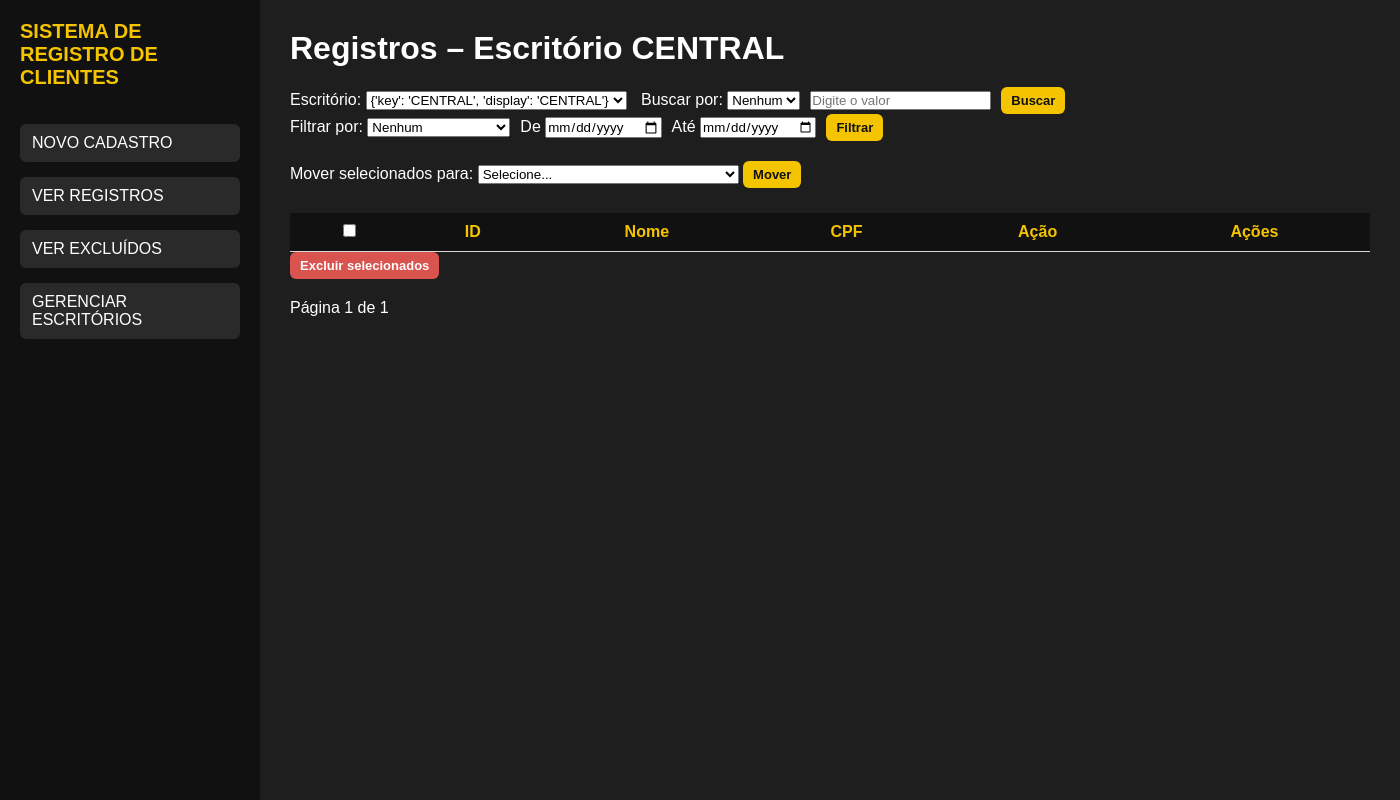
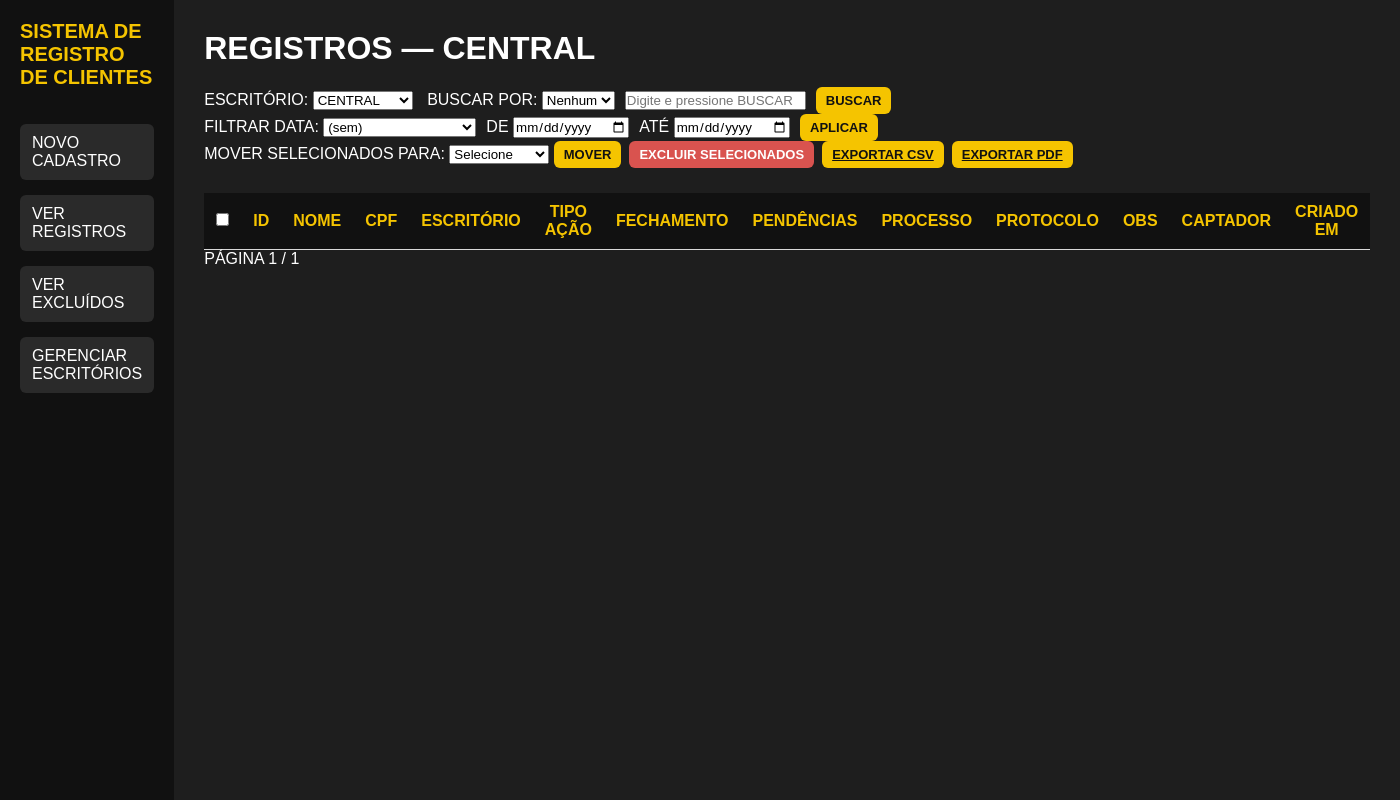
Before and after one commit to bponedev/REGISTRO-DE-CLIENTES, a Flask app: page /table in a window 1400 px wide. Run offline with Flask 3, Linux system fonts and the light colour scheme; tables that the repository leaves empty hold one stand-in row (values such as "Sample post"); data that the repository does not hold is empty.

Commit message:
Update table.html

```diff
--- a/templates/table.html
+++ b/templates/table.html
@@ -1,138 +1,122 @@
 {% extends "base.html" %}
 {% block content %}
+<h1>REGISTROS — {{ office }}</h1>
 
-<h1>Registros – Escritório {{ office }}</h1>
-
-<div class="filters">
-
-  <!-- Seleção de escritório -->
+<div class="controls-row">
   <form method="get" action="{{ url_for('table') }}" class="inline-form">
-    <label>Escritório:
+    <label>ESCRITÓRIO:
       <select name="office" onchange="this.form.submit()">
+        <option value="ALL" {% if office == 'ALL' %}selected{% endif %}>TODOS</option>
         {% for o in offices %}
-          <option value="{{ o }}" {% if o == office %}selected{% endif %}>{{ o }}</option>
+          <option value="{{ o.key }}" {% if o.key == office %}selected{% endif %}>{{ o.display }}</option>
         {% endfor %}
       </select>
     </label>
   </form>
 
-  <!-- Busca -->
-  <form method="get" action="{{ url_for('table') }}" class="inline-form">
+  <form id="searchForm" method="get" action="{{ url_for('table') }}" class="inline-form">
     <input type="hidden" name="office" value="{{ office }}">
-    <label>Buscar por:
+    <label>BUSCAR POR:
       <select name="filtro">
         <option value="">Nenhum</option>
-        <option value="nome" {% if filtro == 'nome' %}selected{% endif %}>Nome</option>
-        <option value="cpf" {% if filtro == 'cpf' %}selected{% endif %}>CPF</option>
-        <option value="id" {% if filtro == 'id' %}selected{% endif %}>ID</option>
+        <option value="nome" {% if filtro=='nome' %}selected{% endif %}>NOME</option>
+        <option value="cpf" {% if filtro=='cpf' %}selected{% endif %}>CPF</option>
+        <option value="id" {% if filtro=='id' %}selected{% endif %}>ID</option>
       </select>
     </label>
-
-    <input name="valor" placeholder="Digite o valor" value="{{ valor }}">
-    <button class="btn-small" type="submit">Buscar</button>
+    <input name="valor" placeholder="Digite e pressione BUSCAR" value="{{ valor }}">
+    <button class="btn-small" type="submit">BUSCAR</button>
   </form>
 
-  <!-- Filtros de data -->
-  <form method="get" action="{{ url_for('table') }}" class="inline-form">
+  <form id="dateForm" method="get" action="{{ url_for('table') }}" class="inline-form">
     <input type="hidden" name="office" value="{{ office }}">
-    <label>
-      Filtrar por:
+    <label>FILTRAR DATA:
       <select name="data_tipo">
-        <option value="">Nenhum</option>
-        <option value="data_fechamento" {% if data_tipo=='data_fechamento' %}selected{% endif %}>Data de fechamento</option>
-        <option value="data_protocolo" {% if data_tipo=='data_protocolo' %}selected{% endif %}>Data de protocolo</option>
+        <option value="">(sem)</option>
+        <option value="data_fechamento" {% if data_tipo=='data_fechamento' %}selected{% endif %}>DATA FECHAMENTO</option>
+        <option value="data_protocolo" {% if data_tipo=='data_protocolo' %}selected{% endif %}>DATA PROTOCOLO</option>
       </select>
     </label>
-
-    <label>De <input type="date" name="data_de" value="{{ data_de }}"></label>
-    <label>Até <input type="date" name="data_ate" value="{{ data_ate }}"></label>
-
-    <button class="btn-small" type="submit">Filtrar</button>
+    <label>DE <input type="date" name="data_de" value="{{ data_de }}"></label>
+    <label>ATÉ <input type="date" name="data_ate" value="{{ data_ate }}"></label>
+    <button class="btn-small" type="submit">APLICAR</button>
   </form>
 
-</div>
-
-<!-- Migração em lote -->
-<form method="post" action="{{ url_for('migrate_selected') }}" id="migrateForm">
+  <div style="margin-left:auto; display:flex; gap:8px; align-items:center;">
+    <form id="top-actions" method="post" action="{{ url_for('migrate_selected') }}">
       <input type="hidden" name="office_current" value="{{ office }}">
-
-  <label>Mover selecionados para:
-    <select name="office_target" required>
-      <option value="">Selecione...</option>
+      <label>MOVER SELECIONADOS PARA:
+        <select name="office_target" id="top-move-select">
+          <option value="">Selecione</option>
           {% for o in offices %}
-        {% if o != office %}
-          <option value="{{ o }}">{{ o }}</option>
+            {% if o.key != office %}
+            <option value="{{ o.key }}">{{ o.display }}</option>
             {% endif %}
           {% endfor %}
         </select>
       </label>
-  <button class="btn-small" type="submit">Mover</button>
+      <button class="btn-small" type="submit">MOVER</button>
     </form>
 
+    <form id="deleteSelectedForm" method="post" action="{{ url_for('delete_selected') }}">
+      <input type="hidden" name="office" value="{{ office }}">
+      <button class="btn-small danger" type="submit">EXCLUIR SELECIONADOS</button>
+    </form>
+
+    <a class="btn-small" href="{{ url_for('export_csv', office=office) }}">EXPORTAR CSV</a>
+    <a class="btn-small" href="{{ url_for('export_pdf', office=office) }}">EXPORTAR PDF</a>
+  </div>
+</div>
 
 <table>
+  <thead>
     <tr>
-    <th><input type="checkbox" id="select-all"></th>
+      <th><input id="select-all" type="checkbox"></th>
       <th>ID</th>
-    <th>Nome</th>
+      <th>NOME</th>
       <th>CPF</th>
-    <th>Ação</th>
-    <th>Ações</th>
+      <th>ESCRITÓRIO</th>
+      <th>TIPO AÇÃO</th>
+      <th>FECHAMENTO</th>
+      <th>PENDÊNCIAS</th>
+      <th>PROCESSO</th>
+      <th>PROTOCOLO</th>
+      <th>OBS</th>
+      <th>CAPTADOR</th>
+      <th>CRIADO EM</th>
     </tr>
-
+  </thead>
+  <tbody>
     {% for r in rows %}
     <tr>
-    <td><input type="checkbox" class="row-select" value="{{ r[0] }}"></td>
+      <td><input class="row-select" type="checkbox" value="{{ r[0] }}"></td>
       <td>{{ r[0] }}</td>
       <td>{{ r[1] }}</td>
       <td>{{ r[2] }}</td>
-    <td>{{ r[4] }}</td>
+      <td>{{ r[3] if r[3] else (r[4].replace('office_','').replace('_',' ')|upper) }}</td>
+      <td>{{ r[5] }}</td>
+      <td>{{ r[6] }}</td>
+      <td>{{ r[7] }}</td>
+      <td>{{ r[8] }}</td>
+      <td>{{ r[9] }}</td>
+      <td>{{ r[10] }}</td>
+      <td>{{ r[11] }}</td>
+      <td>{{ r[12] }}</td>
+    </tr>
+    {% endfor %}
+  </tbody>
+</table>
 
-    <td>
-      <form action="{{ url_for('delete') }}" method="post" onsubmit="return confirm('Excluir?')">
-        <input type="hidden" name="id" value="{{ r[0] }}">
+<form id="pagination-form" method="get" action="{{ url_for('table') }}">
   <input type="hidden" name="office" value="{{ office }}">
-        <button class="btn-small danger">Excluir</button>
+  <input type="hidden" name="per_page" value="{{ per_page }}">
+  {% if page > 1 %}
+    <a class="btn" href="{{ url_for('table', office=office, page=page-1, per_page=per_page, filtro=filtro, valor=valor, data_tipo=data_tipo, data_de=data_de, data_ate=data_ate) }}">« ANTERIOR</a>
+  {% endif %}
+  <span>PÁGINA {{ page }} / {{ total_pages }}</span>
+  {% if page < total_pages %}
+    <a class="btn" href="{{ url_for('table', office=office, page=page+1, per_page=per_page, filtro=filtro, valor=valor, data_tipo=data_tipo, data_de=data_de, data_ate=data_ate) }}">PRÓXIMO »</a>
+  {% endif %}
 </form>
 
-      <a class="btn-small" href="{{ url_for('edit', id=r[0], office=office) }}">Editar</a>
-
-      <form action="{{ url_for('migrate') }}" method="post" class="inline-form">
-        <input type="hidden" name="id" value="{{ r[0] }}">
-        <input type="hidden" name="office_current" value="{{ office }}">
-        <select name="office_target">
-          {% for o in offices %}
-            {% if o != office %}
-              <option value="{{ o }}">{{ o }}</option>
-            {% endif %}
-          {% endfor %}
-        </select>
-        <button class="btn-small">Mover</button>
-      </form>
-
-    </td>
-  </tr>
-  {% endfor %}
-</table>
-
-
-<!-- Excluir selecionados -->
-<form method="post" action="{{ url_for('delete_selected') }}" id="deleteSelectedForm">
-  <input type="hidden" name="office" value="{{ office }}">
-  <button class="btn-small danger">Excluir selecionados</button>
-</form>
-
-<!-- Paginação -->
-<div class="pagination">
-  {% if page > 1 %}
-    <a href="{{ url_for('table', office=office, page=page-1, per_page=per_page) }}">« Anterior</a>
-  {% endif %}
-
-  Página {{ page }} de {{ total_pages }}
-
-  {% if page < total_pages %}
-    <a href="{{ url_for('table', office=office, page=page+1, per_page=per_page) }}">Próxima »</a>
-  {% endif %}
-</div>
-
 {% endblock %}
```
Lines whose indentation alone changed are shown as unchanged.
